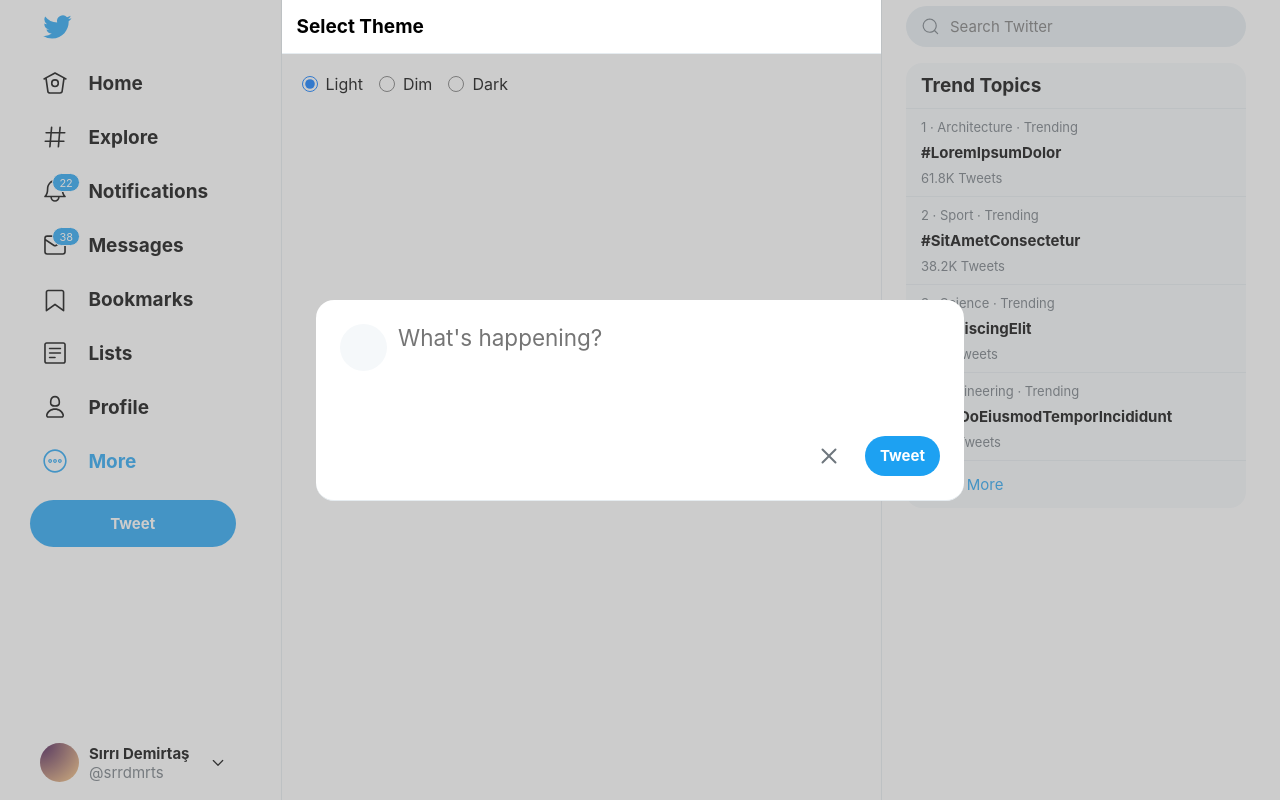
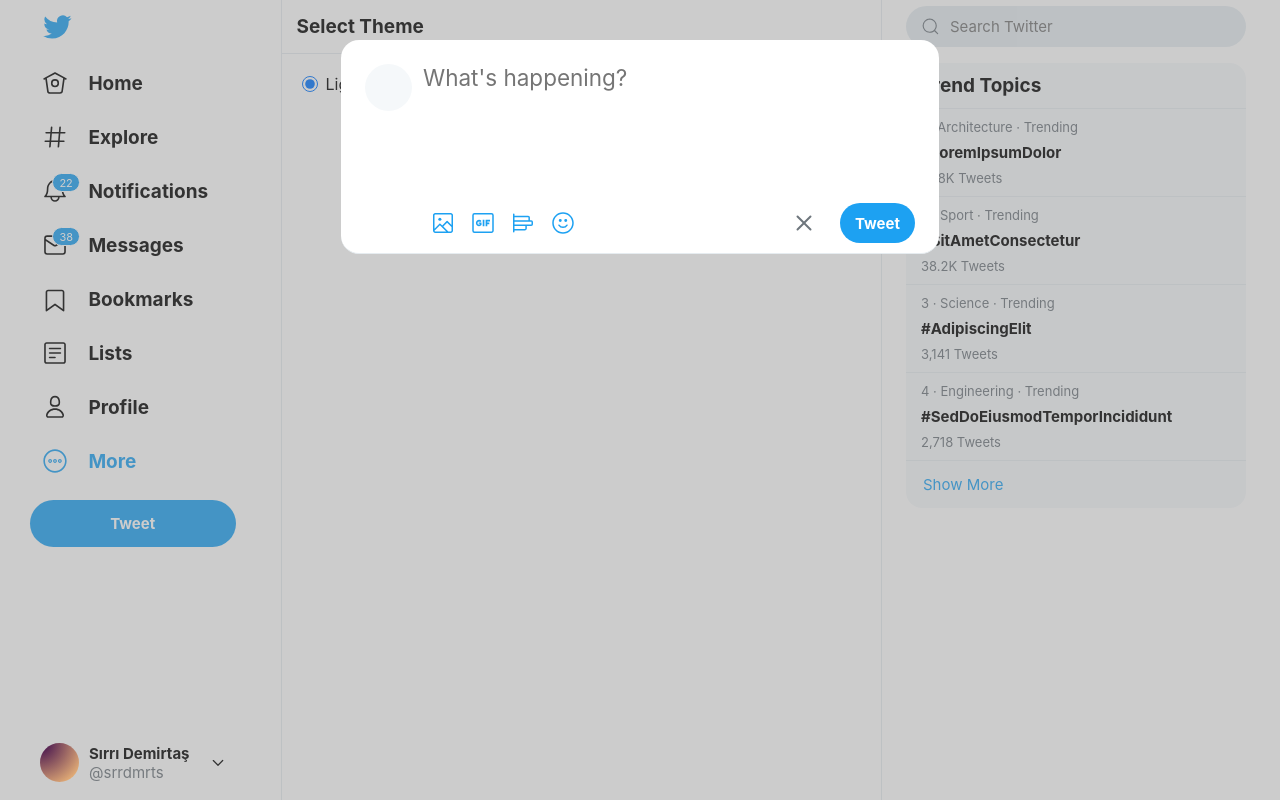
Before and after one commit to sirridemirtas/twitter, a Next.js app: page /more in a window 1280 px wide. Both pictures are taken after a click on the button "Tweet". Built offline with nearby package versions, Linux system fonts and the light colour scheme.

Commit message:
bug fixes and improvements

```diff
--- a/components/common/TweetModal/tweet-modal.js
+++ b/components/common/TweetModal/tweet-modal.js
@@ -1,5 +1,5 @@
 import React from "react"
-import SvgClose from "../../icons/Close"
+import { Close as SvgClose, Gif as SvgGif, Emoji as SvgEmoji, Media as SvgMedia, Question as SvgQuestion } from "../../icons/"
 import IconButton from "../../ui/IconButton/icon-button"
 import ThemeButton from "../../ui/ThemeButton"
 import Avatar from "../Avatar"
@@ -13,12 +13,16 @@ function TweetModal({ onClick = () => { } }) {
 			</div>
 
 			<div className={styles.body}>
-				<textarea className={styles.textarea} rows="4"
+				<textarea className={styles.textarea} rows="5"
 					placeHolder={"What's happening?"} />
 				<div className={styles.footer}>
-					<IconButton className={styles.close}
-						onClick={() => onClick()}
-					>
+					<div className={styles.buttons}>
+						<IconButton><SvgMedia /></IconButton>
+						<IconButton><SvgGif /></IconButton>
+						<IconButton><SvgQuestion /></IconButton>
+						<IconButton><SvgEmoji /></IconButton>
+					</div>
+					<IconButton className={styles.close} onClick={() => onClick()}>
 						<SvgClose />
 					</IconButton>
 					<ThemeButton>Tweet</ThemeButton>
--- a/components/common/TweetModal/tweet-modal.module.css
+++ b/components/common/TweetModal/tweet-modal.module.css
@@ -3,10 +3,6 @@
 	left: 0; right: 0;
 	top:0; bottom: 0;
 	background-color: rgba(128, 128, 128, .4);
-	display: flex;
-	align-items: center;
-	justify-content: center;
-	z-index: 23;
 }
 
 .modal {
@@ -15,11 +11,15 @@
 	grid-template-columns: 50px 1fr;
 	grid-gap: 8px;
 	padding: 24px;
+	padding-bottom: 10px;
 	width: 100%;
-	max-width: 600px;
+	max-width: 550px;
 	border-bottom: 1px solid var(--c-border-color);
 	background-color: var(--c-primary);
 	border-radius: 18px;
+	position: sticky;
+	margin: auto;
+	margin-top: 5vh;
 }
 
 .avatar {
@@ -42,9 +42,20 @@
 .footer {
 	display: flex;
 	justify-content: flex-end;
+	position: relative;
 }
 
 .close {
 	margin-right: 16px;
 	color: var(--c-gray);
 }
+
+.buttons {
+	display: inline-flex;
+	left: 0;
+	position: absolute;
+}
+
+.buttons svg {
+	color: var(--c-theme);
+}
--- a/components/layout/cols/sidebar/sidebar.module.css
+++ b/components/layout/cols/sidebar/sidebar.module.css
@@ -7,7 +7,7 @@
 	height: 100vh;
 	position: sticky;
 	top: 0;
-	z-index: 1;
+	z-index: 2;
 	box-sizing: border-box;
 }
 
```
